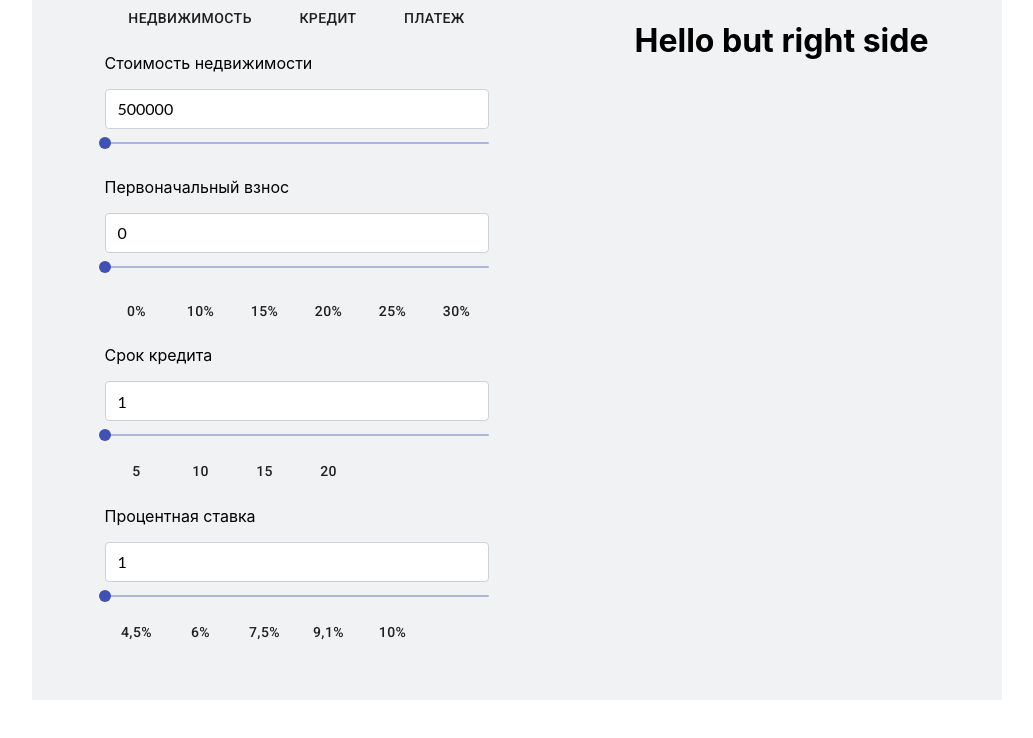
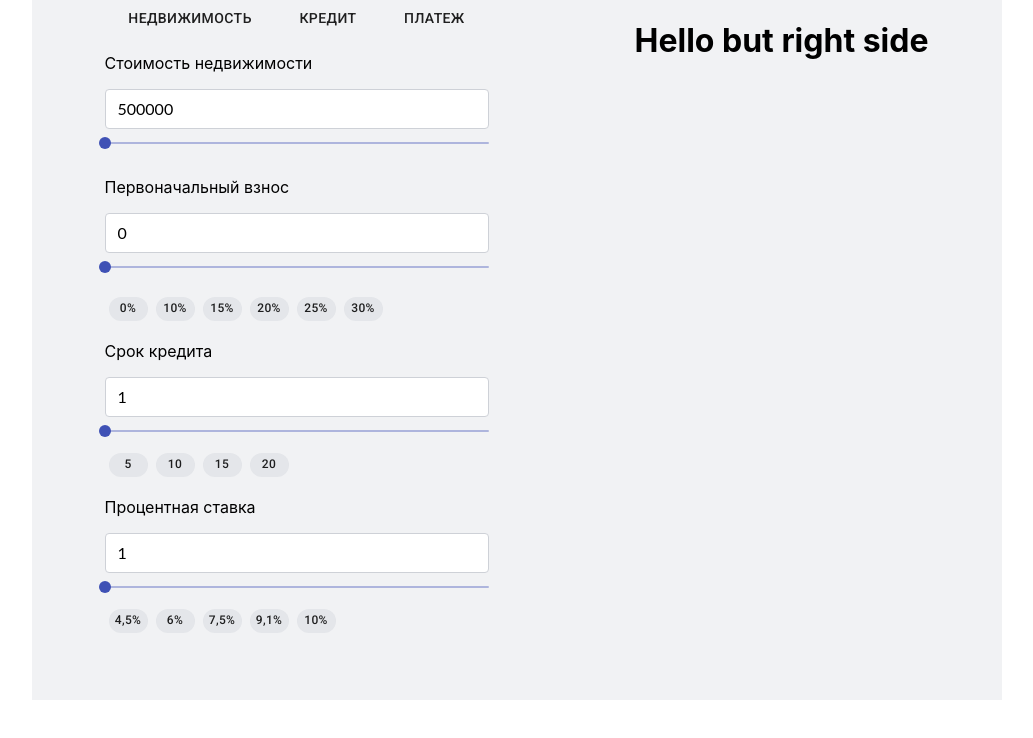
Before and after one commit to Amazingwhite/projects, a React (Create React App) app in the folder table/: page / in a window 1280 px wide. Shown: the top 738 px of the page, without its empty margins (123-1156 px from the left). Built offline with nearby package versions, Linux system fonts and the light colour scheme.

Commit message:
4 слайдера

```diff
--- a/table/src/calculator/calculator.jsx
+++ b/table/src/calculator/calculator.jsx
@@ -1,21 +1,42 @@
-import { Button } from '@material-ui/core';
+import { Button, makeStyles } from '@material-ui/core';
 import Slider from '@material-ui/core/Slider';
 import { useState } from 'react';
 import classes from './calculator.module.css';
 
+const useStyles = makeStyles({
+    root: {
+        color: 'rgba(0, 0, 0, 0.87)',
+        padding: 0,
+        minWidth: 0,
+        height: 24,
+        width: 39,
+        boxSizing: 'border-box',
+        margin: 4,
+        fontSize: 12,
+        backgroundColor: 'rgba(21, 34, 66, 0.06)',
+        borderRadius: 16
+    }
+})
+
 export default function Calculator() {
+
+    const styles = useStyles();
 
     const [estateValue, setEstateValue] = useState(500000);
     const [firstDepositValue, setFirstDepositValue] = useState(0);
     const [loanPeriorValue, setLoanPeriorValue] = useState(1);
     const [interestRateValue, setInterestRateValue] = useState(1);
 
+    if(estateValue < 500000) setEstateValue(500000);
+
     const handleEstateSliderChange = (event, newEstateValue) => {
         setEstateValue(newEstateValue);
     };
 
     const handleEstateInputChange = (event) => {
+
         setEstateValue(+event.target.value);
+
     };
 
     const handleFirstDepositSliderChange = (event, newFirstDepositValue) => {
@@ -24,6 +45,7 @@ export default function Calculator() {
 
     const handleFirstDepositInputChange = (event) => {
         setFirstDepositValue(+event.target.value);
+
     };
 
     const firstDepositPercentCounter = (event) => {
@@ -54,6 +76,24 @@ export default function Calculator() {
         setInterestRateValue(+event.currentTarget.value);
     };
 
+    const isBelowLimit = (event) => {
+        switch(+event.target.value) {
+            case estateValue:
+                if(+event.target.value < 500000) setEstateValue(500000);
+                break;
+            case firstDepositValue:
+                if(+event.target.value < 0) setFirstDepositValue(0);
+                break;
+            case loanPeriorValue:
+                if(+event.target.value < 1) setLoanPeriorValue(1);
+                break;
+            case interestRateValue:
+                if(+event.target.value < 1) setInterestRateValue(1);
+                break;
+            default: break;
+        }
+    };
+
     return (
         <div className="calculator">
             <div className={classes.container}>
@@ -66,7 +106,7 @@ export default function Calculator() {
 
                     <div className={classes.estateCost}>
                         <p>Стоимость недвижимости</p>
-                        <input className={classes.estateInput} type="number" value={estateValue} onChange={handleEstateInputChange} />
+                        <input className={classes.estateInput} type="number" value={estateValue} onChange={handleEstateInputChange} onBlur={isBelowLimit}/>
                         <Slider
                             min={500000}
                             max={99999999}
@@ -82,7 +122,8 @@ export default function Calculator() {
                             className={classes.firstDepositInput}
                             type="number"
                             value={firstDepositValue >= estateValue - 500000 ? estateValue - 500000 : firstDepositValue}
-                            onChange={handleFirstDepositInputChange} />
+                            onChange={handleFirstDepositInputChange}
+                            onBlur={isBelowLimit}/>
                         <Slider
                             min={0}
                             max={estateValue - 500000}
@@ -92,18 +133,18 @@ export default function Calculator() {
                             value={firstDepositValue}/>
 
                         <div className={classes.firstDepositButtons}>
-                            <Button className={classes.firstDepositPercentButton} onClick={firstDepositPercentCounter} value={0}>0%</Button>
-                            <Button className={classes.firstDepositPercentButton} onClick={firstDepositPercentCounter} value={0.1}>10%</Button>
-                            <Button className={classes.firstDepositPercentButton} onClick={firstDepositPercentCounter} value={0.15}>15%</Button>
-                            <Button className={classes.firstDepositPercentButton} onClick={firstDepositPercentCounter} value={0.2}>20%</Button>
-                            <Button className={classes.firstDepositPercentButton} onClick={firstDepositPercentCounter} value={0.25}>25%</Button>
-                            <Button className={classes.firstDepositPercentButton} onClick={firstDepositPercentCounter} value={0.3}>30%</Button>
+                            <Button className={styles.root} onClick={firstDepositPercentCounter} value={0}>0%</Button>
+                            <Button className={styles.root} onClick={firstDepositPercentCounter} value={0.1}>10%</Button>
+                            <Button className={styles.root} onClick={firstDepositPercentCounter} value={0.15}>15%</Button>
+                            <Button className={styles.root} onClick={firstDepositPercentCounter} value={0.2}>20%</Button>
+                            <Button className={styles.root} onClick={firstDepositPercentCounter} value={0.25}>25%</Button>
+                            <Button className={styles.root} onClick={firstDepositPercentCounter} value={0.3}>30%</Button>
                         </div>
                     </div>
 
                     <div className={classes.loanPeriod}>
                         <p>Срок кредита</p>
-                        <input className={classes.loanPeriodInput} type="number" onChange={handleLoanPeriodInputChange} value={loanPeriorValue} />
+                        <input className={classes.loanPeriodInput} type="number" onChange={handleLoanPeriodInputChange} value={loanPeriorValue} onBlur={isBelowLimit}/>
                         <Slider
                             min={1}
                             max={30}
@@ -113,16 +154,16 @@ export default function Calculator() {
                             value={loanPeriorValue}/>
 
                         <div className={classes.loanPeriodButtons}>
-                            <Button className={classes.loanPeriodButton} onClick={changeLoanPeriod} value={5}>5</Button>
-                            <Button className={classes.loanPeriodButton} onClick={changeLoanPeriod} value={10}>10</Button>
-                            <Button className={classes.loanPeriodButton} onClick={changeLoanPeriod} value={15}>15</Button>
-                            <Button className={classes.loanPeriodButton} onClick={changeLoanPeriod} value={20}>20</Button>
+                            <Button className={styles.root} onClick={changeLoanPeriod} value={5}>5</Button>
+                            <Button className={styles.root} onClick={changeLoanPeriod} value={10}>10</Button>
+                            <Button className={styles.root} onClick={changeLoanPeriod} value={15}>15</Button>
+                            <Button className={styles.root} onClick={changeLoanPeriod} value={20}>20</Button>
                         </div>
                     </div>
 
                     <div className={classes.interestRate}>
                         <p>Процентная ставка</p>
-                        <input className={classes.interestRateInput} type="number" value={interestRateValue} onChange={handleInterestRateInputChange} />
+                        <input className={classes.interestRateInput} type="number" value={interestRateValue} onChange={handleInterestRateInputChange} onBlur={isBelowLimit}/>
                         <Slider
                             min={1}
                             max={30}
@@ -132,11 +173,11 @@ export default function Calculator() {
                             value={interestRateValue} />
 
                         <div className={classes.loanPeriodButtons}>
-                            <Button className={classes.loanPeriodButton} onClick={changeInterestRate} value={4.5}>4,5%</Button>
-                            <Button className={classes.loanPeriodButton} onClick={changeInterestRate} value={6}>6%</Button>
-                            <Button className={classes.loanPeriodButton} onClick={changeInterestRate} value={7.5}>7,5%</Button>
-                            <Button className={classes.loanPeriodButton} onClick={changeInterestRate} value={9.1}>9,1%</Button>
-                            <Button className={classes.loanPeriodButton} onClick={changeInterestRate} value={10}>10%</Button>
+                            <Button className={styles.root} onClick={changeInterestRate} value={4.5}>4,5%</Button>
+                            <Button className={styles.root} onClick={changeInterestRate} value={6}>6%</Button>
+                            <Button className={styles.root} onClick={changeInterestRate} value={7.5}>7,5%</Button>
+                            <Button className={styles.root} onClick={changeInterestRate} value={9.1}>9,1%</Button>
+                            <Button className={styles.root} onClick={changeInterestRate} value={10}>10%</Button>
                         </div>
                     </div>
                 </div>
```
